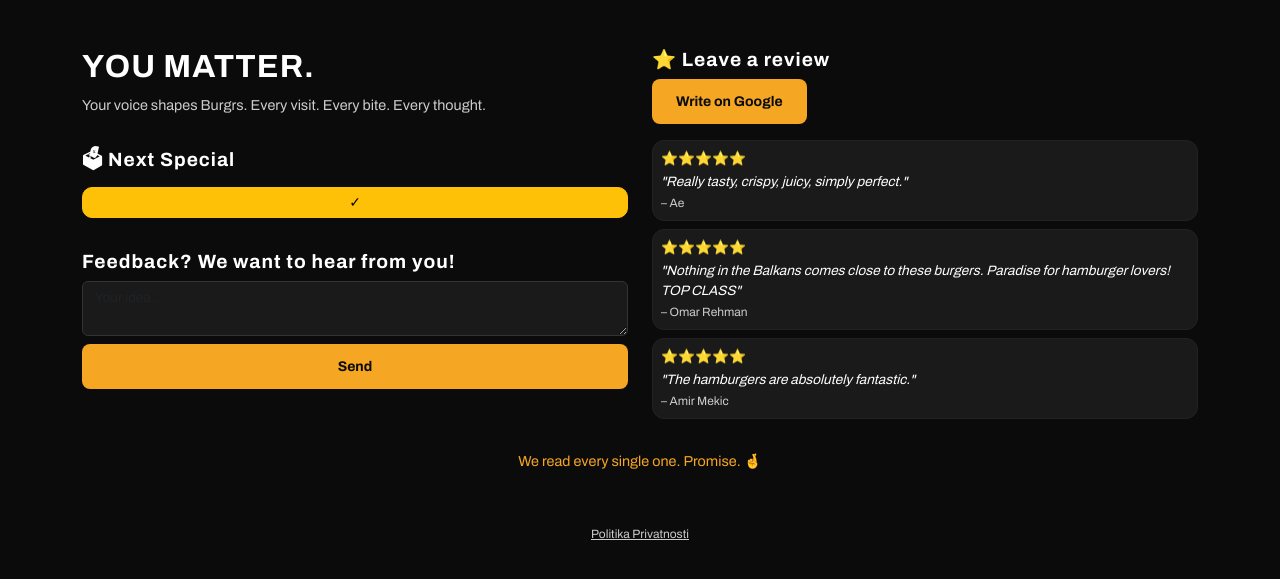
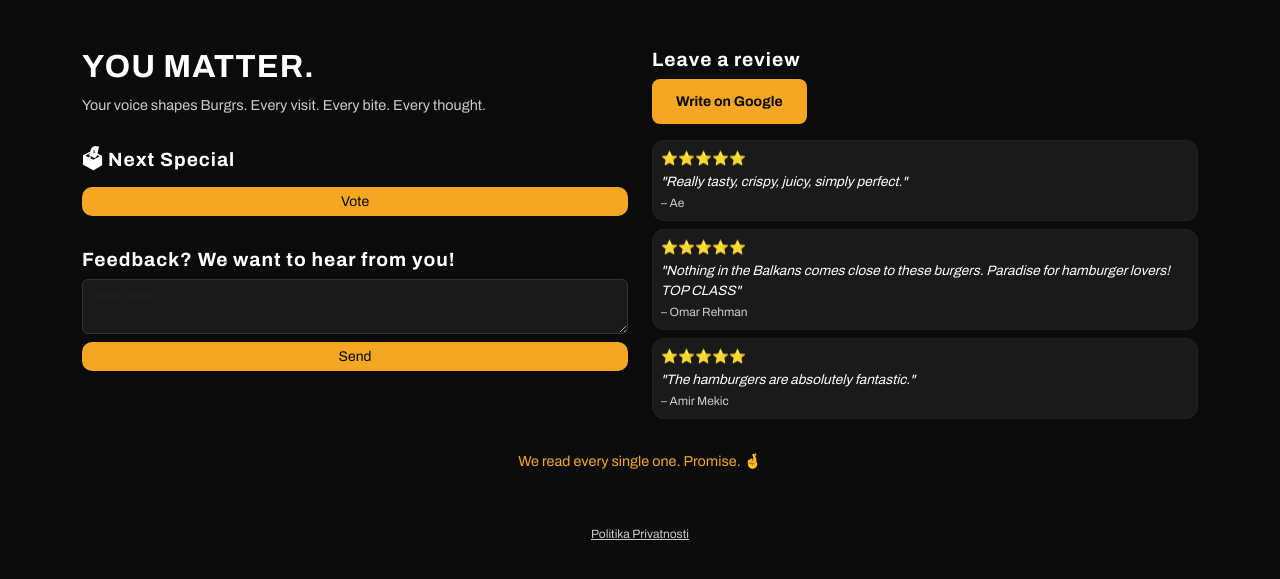
Before and after one commit to studiomonira-stack/BURGRS, a Django app: page /youmatter/ in a window 1280 px wide. Shown: the part 70-649 px from the top of the page. Run offline with Django 5.2, Linux system fonts and the light colour scheme; a user stored in the database is signed in; data comes from the database, SQL or seed files in the repository; data that the repository does not hold is empty.

Commit message:
Button fix

```diff
--- a/meny/templates/meny/youmatter.html
+++ b/meny/templates/meny/youmatter.html
@@ -45,7 +45,7 @@
                 </label>
             {% endfor %}
         </div>
-        <button type="submit" class="btn btn-warning btn-sm w-100 mt-2" style="border-radius: 10px;">{% trans "✓" %}</button>
+        <button type="submit" class="btn btn-sm w-100 mt-2" style="border-radius: 10px; background: var(--yellow); color: #0B0B0B; border: none;">{% trans "Vote" %}</button>
     </form>
 {% endif %}
 
@@ -54,13 +54,13 @@
         <form method="post" action="https://formspree.io/f/maqkrroz">
             {% csrf_token %}
             <textarea name="suggestion" class="form-control mb-2" rows="2" placeholder="{% trans 'Your idea...' %}" style="background: var(--dark-gray); color: white; border: 1px solid #333; font-size: 0.85rem;"></textarea>
-            <button type="submit" class="btn btn-primary btn-sm w-100">{% trans "Send" %}</button>
+            <button type="submit" class="btn btn-sm w-100" style="border-radius: 10px; background: var(--yellow); color: #0B0B0B; border: none;">{% trans "Send" %}</button>
         </form>
     </div>
 
     <!-- HÖGER: Recensioner -->
     <div class="col-lg-6">
-        <h2 style="font-size: 1.2rem;">⭐ {% trans "Leave a review" %}</h2>
+        <h2 style="font-size: 1.2rem;">{% trans "Leave a review" %}</h2>
         <a href="{{ google_review_url }}" target="_blank" class="btn btn-primary btn-sm mb-3">{% trans "Write on Google" %}</a>
 
         <div class="card p-2 mb-2" style="background: var(--dark-gray); border: 1px solid #222;">
```
